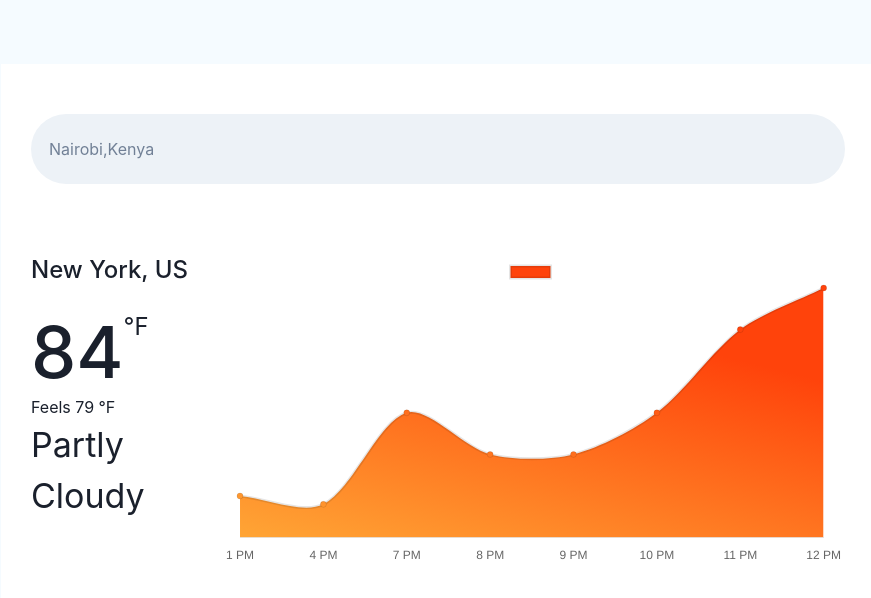
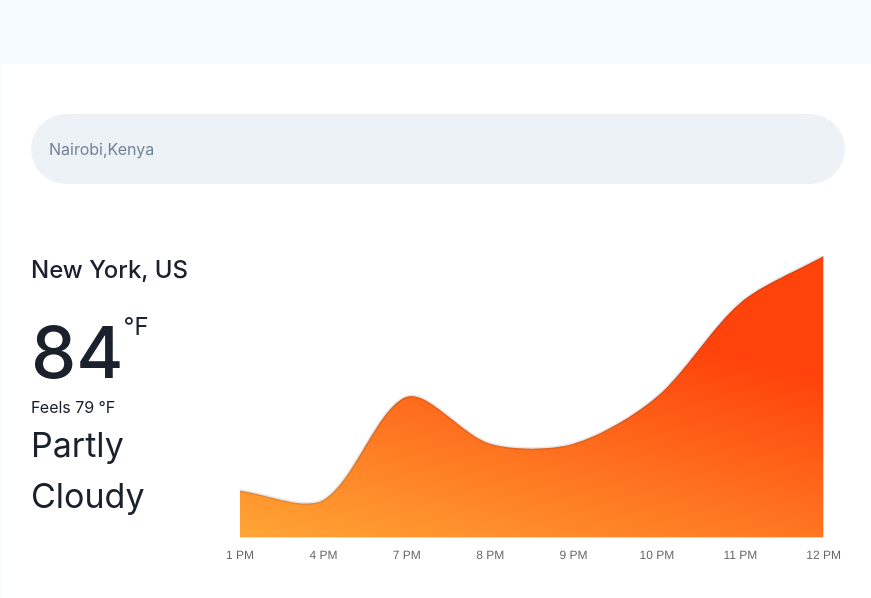
Before and after one commit to asiimwe-a/mentorship-weather-app, a React (Vite) app: page / in a window 1280 px wide. Shown: the top 598 px of the page, without its empty margins (39-910 px from the left). Built offline with nearby package versions, Linux system fonts and the light colour scheme.

Commit message:
feat: Add change to pointRadius

```diff
--- a/src/components/WeatherChart/LineChart.tsx
+++ b/src/components/WeatherChart/LineChart.tsx
@@ -1,5 +1,7 @@
 import * as React from "react";
 import { Line } from "react-chartjs-2";
+import "chartjs-plugin-datalabels";
+
 import {
   Chart as ChartJS,
   Title,
@@ -28,7 +30,7 @@
     labels: ["1 PM", "4 PM", "7 PM", "8 PM", "9 PM", "10 PM", "11 PM", "12 PM"],
     datasets: [
       {
-        label: "",
+        label: "Weather",
         data: [40, 39, 50, 45, 45, 50, 60, 65],
         backgroundColor: (context: ScriptableContext<"line">) => {
           const ctx = context.chart.ctx;
@@ -39,6 +41,7 @@
         },
         tension: 0.3,
         fill: true,
+        pointRadius: 0,
       },
     ],
   };
@@ -46,8 +49,9 @@
   const options = {
     responsive: true,
     pointLable: false,
-    legend: {
-      display: true,
+    plugins: {
+      legend: false,
+      tooltip: false,
     },
 
     scales: {
```
